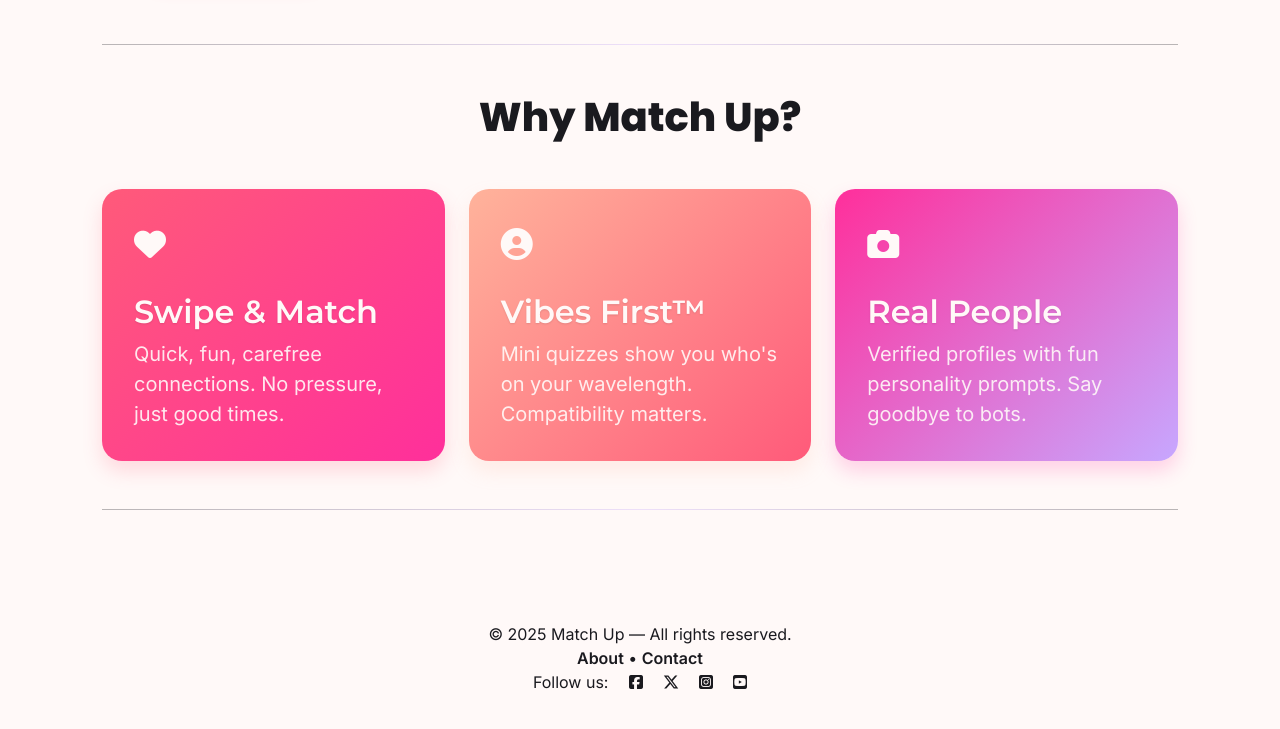
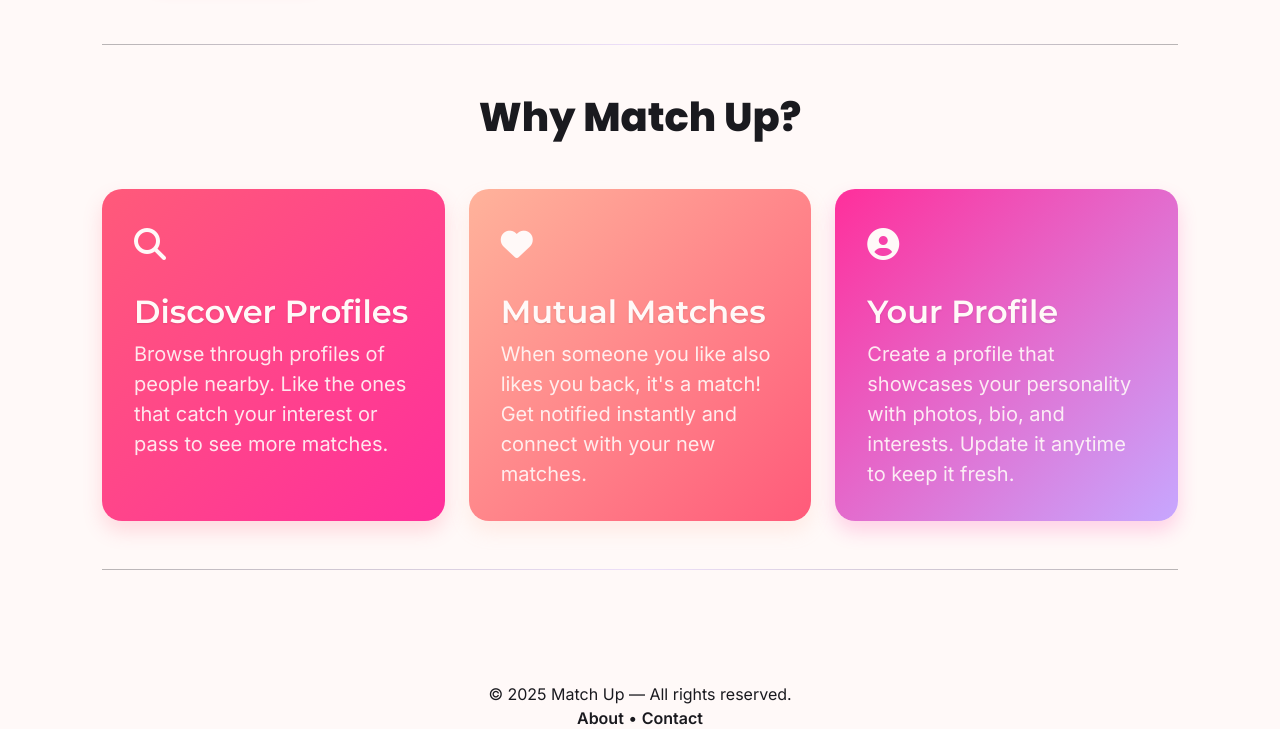
Before and after one commit to Scaphix/match_up, a Django app: page / in a window 1280 px wide. Shown: the part 565-1294 px from the top of the page. Before the commit the page ends 1254 px from the top, so only its background shows below. Run offline with Django 4.2, Linux system fonts and the light colour scheme; some libraries are stand-ins or nearby versions.

Commit message:
Revamp index.html template: Update feature sections to enhance user engagement.

```diff
--- a/dating/templates/dating/index.html
+++ b/dating/templates/dating/index.html
@@ -33,25 +33,25 @@
         <div class="row g-4">
             <div class="col-md-4 card">
                 <div class="feature-card coral-gradient card-body ">
-                    <div class="feature-icon"><i class="fa-notdog fa-solid fa-heart"></i></div>
-                    <h3 class="card-title">Swipe & Match</h3>
-                    <p class="card-text">Quick, fun, carefree connections. No pressure, just good times.</p>
+                    <div class="feature-icon"><i class="fa-solid fa-search"></i></div>
+                    <h3 class="card-title">Discover Profiles</h3>
+                    <p class="card-text">Browse through profiles of people nearby. Like the ones that catch your interest or pass to see more matches.</p>
                 </div>
             </div>
 
             <div class="col-md-4  card">
                 <div class="feature-card peach-gradient card-body">
-                    <div class="feature-icon"><i class="fa-duotone fa-solid fa-circle-user"></i></div>
-                    <h3 class="card-title">Vibes First™</h3>
-                    <p class="card-text">Mini quizzes show you who's on your wavelength. Compatibility matters.</p>
+                    <div class="feature-icon"><i class="fa-solid fa-heart"></i></div>
+                    <h3 class="card-title">Mutual Matches</h3>
+                    <p class="card-text">When someone you like also likes you back, it's a match! Get notified instantly and connect with your new matches.</p>
                 </div>
             </div>
 
             <div class="col-md-4 card">
                 <div class="feature-card pink-gradient card-body">
-                    <div class="feature-icon"><i class="fa-notdog fa-solid fa-camera"></i></div>
-                    <h3 class="card-title">Real People</h3>
-                    <p class="card-text">Verified profiles with fun personality prompts. Say goodbye to bots.</p>
+                    <div class="feature-icon"><i class="fa-solid fa-user-circle"></i></div>
+                    <h3 class="card-title">Your Profile</h3>
+                    <p class="card-text">Create a profile that showcases your personality with photos, bio, and interests. Update it anytime to keep it fresh.</p>
                 </div>
             </div>
 
```
